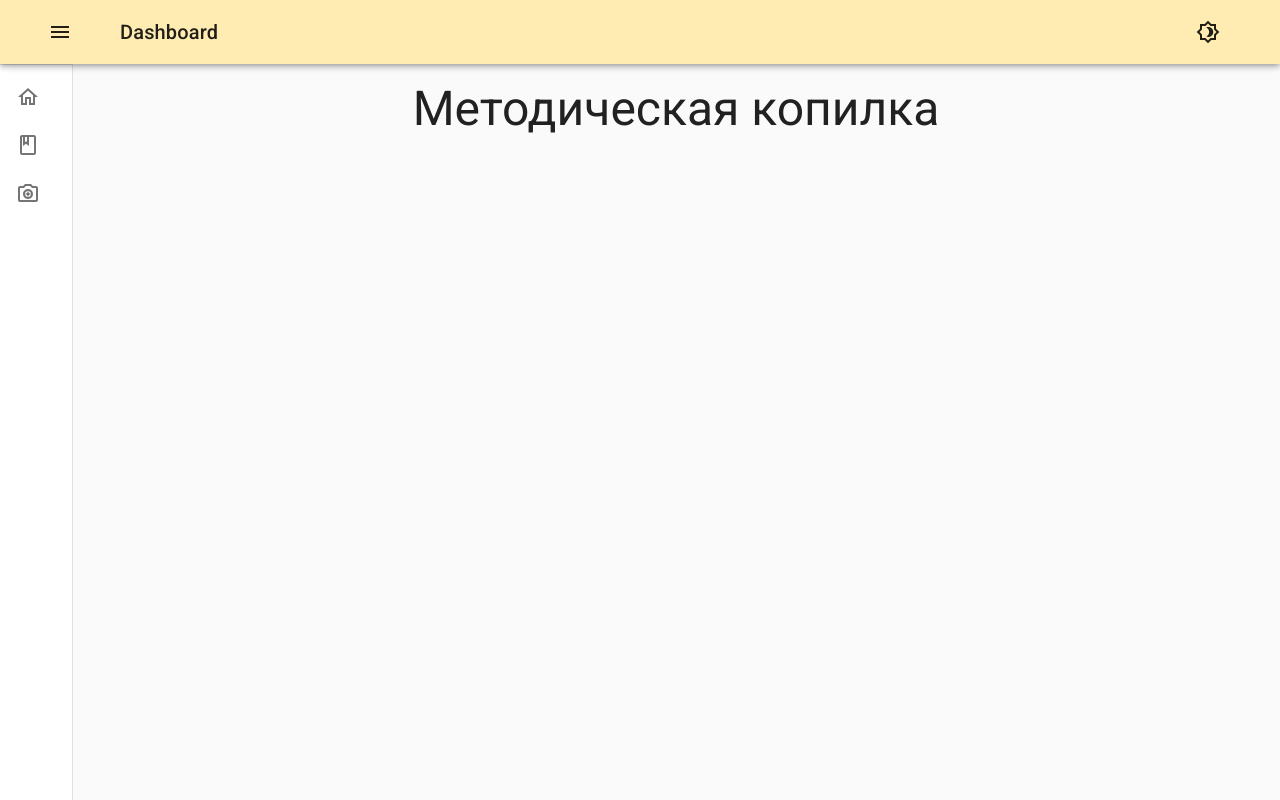
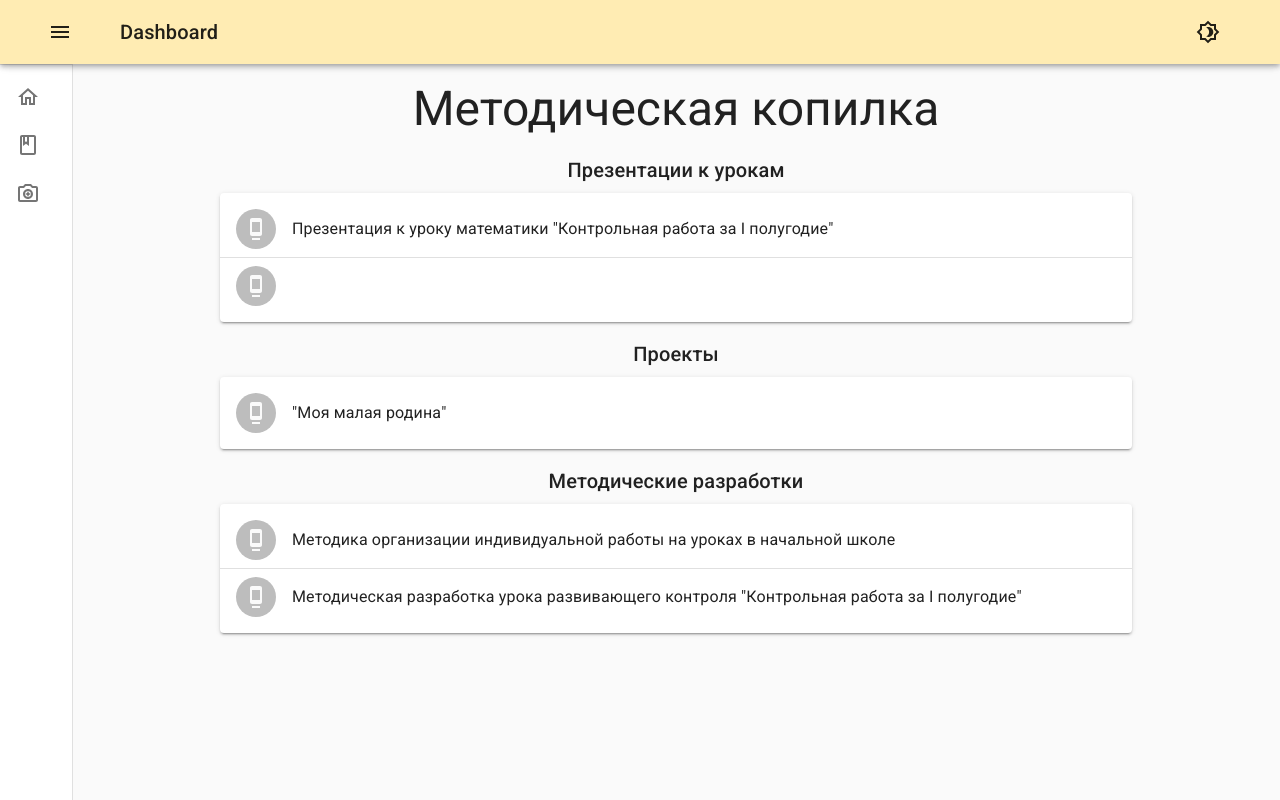
Before and after one commit to andrew-kudrenko/teacher-personal-page, a Next.js app: page /materials in a window 1280 px wide. Built offline with nearby package versions, Linux system fonts and the light colour scheme.

Commit message:
changed scripts\

```diff
--- /dev/null
+++ b/components/materials-page/MaterialListItem.tsx
@@ -0,0 +1,38 @@
+import Link from 'next/link'
+import {
+  Avatar,
+  ListItem,
+  ListItemAvatar,
+  ListItemText,
+  Theme,
+  Typography,
+} from '@material-ui/core'
+import { DockOutlined } from '@material-ui/icons'
+import { MaterialListItemProps } from '../../types/components.types'
+import { makeStyles, createStyles } from '@material-ui/styles'
+
+const useStyles = makeStyles((theme: Theme) =>
+  createStyles({
+    root: {
+      display: 'flex',
+    },
+  })
+)
+
+export const MaterialsListItem: React.FC<MaterialListItemProps> = props => {
+  const { title, href } = props
+  const classes = useStyles()
+
+  return (
+    <ListItem className={classes.root}>
+      <ListItemAvatar>
+        <Avatar>
+          <DockOutlined />
+        </Avatar>
+      </ListItemAvatar>
+      <Typography component={Link} href={href}>
+        <ListItemText primary={title} color="default" />
+      </Typography>
+    </ListItem>
+  )
+}
--- /dev/null
+++ b/components/materials-page/MaterialsList.tsx
@@ -0,0 +1,43 @@
+import React from 'react'
+import {
+  createStyles,
+  Divider,
+  List,
+  Paper,
+  Theme,
+  Typography,
+} from '@material-ui/core'
+import { makeStyles } from '@material-ui/styles'
+import { MaterialsListProps } from '../../types/components.types'
+import { MaterialsListItem } from './MaterialListItem'
+
+const useStyles = makeStyles(({ spacing }: Theme) =>
+  createStyles({
+    list: {
+      width: '100%',
+      maxWidth: 1000,
+      marginBottom: spacing(2),
+    },
+  })
+)
+
+export const MaterialsList: React.FC<MaterialsListProps> = props => {
+  const { data, title } = props
+  const classes = useStyles()
+
+  return (
+    <>
+      <Typography variant="h6" component="h6" align="center" gutterBottom>
+        {title}
+      </Typography>
+      <List className={classes.list} component={Paper} elevation={2}>
+        {data.map((m, idx, arr) => (
+          <React.Fragment key={m.title}>
+            <MaterialsListItem {...m} />
+            {idx !== arr.length - 1 && <Divider />}
+          </React.Fragment>
+        ))}
+      </List>
+    </>
+  )
+}
--- a/package.json
+++ b/package.json
@@ -5,7 +5,8 @@
   "scripts": {
     "dev": "next dev",
     "build": "next build",
-    "start": "next start"
+    "start": "next start",
+    "prod": "next export"
   },
   "dependencies": {
     "@material-ui/core": "^4.11.2",
--- a/pages/materials.tsx
+++ b/pages/materials.tsx
@@ -1,5 +1,48 @@
-import { Typography } from '@material-ui/core'
+import { Box, Typography } from '@material-ui/core'
 import { RootLayout } from '../components/layouts/RootLayout'
+import { MaterialsList } from '../components/materials-page/MaterialsList'
+import { MaterialsListProps } from '../types/components.types'
+
+const materials: Array<MaterialsListProps> = [
+  {
+    title: 'Презентации к урокам',
+    data: [
+      {
+        title:
+          'Презентация к уроку математики "Контрольная работа за I полугодие"',
+        href: 'https://clck.ru/LuBdJ',
+      },
+      {
+        title: '',
+        href: '',
+      },
+    ],
+  },
+  {
+    title: 'Проекты',
+    data: [
+      {
+        title: '"Моя малая родина"',
+        href: 'https://clck.ru/LuBd2',
+      },
+    ],
+  },
+  {
+    title: 'Методические разработки',
+    data: [
+      {
+        title:
+          'Методика организации индивидуальной работы на уроках в начальной школе',
+        href: 'https://clck.ru/LuBd2',
+      },
+      {
+        title:
+          'Методическая разработка урока развивающего контроля "Контрольная работа за I полугодие"',
+        href: 'https://clck.ru/LuBd2',
+      },
+    ],
+  },
+]
 
 export default function Materials() {
   return (
@@ -7,6 +50,11 @@ export default function Materials() {
       <Typography variant="h3" component="h2" align="center" gutterBottom>
         {'Методическая копилка'}
       </Typography>
+      <Box>
+        {materials.map(m => (
+          <MaterialsList {...m} key={m.title} />
+        ))}
+      </Box>
     </RootLayout>
   )
 }
```
Also changed, not shown: types/components.types.ts (+10 -0 lines).
